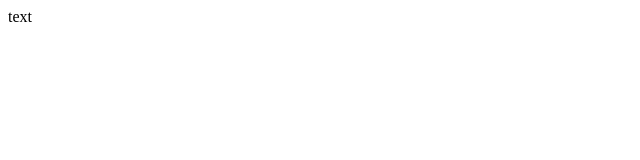
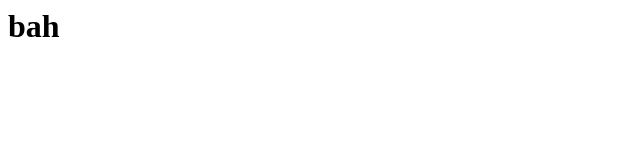
Before and after one commit to LeandroOliC/Site, a plain HTML site: page index.html in a window 1280 px wide. Shown: the whole page, without its empty margins (0-640 px from the left). Drawn offline with Linux system fonts and the light colour scheme.

Commit message:
Update index.html

```diff
--- a/index.html
+++ b/index.html
@@ -1,7 +1 @@
-<html>
-  <head>
-  </head>
-  <body>
-    text
-  </body>
-</html>
+<h1>bah</h1>
```
